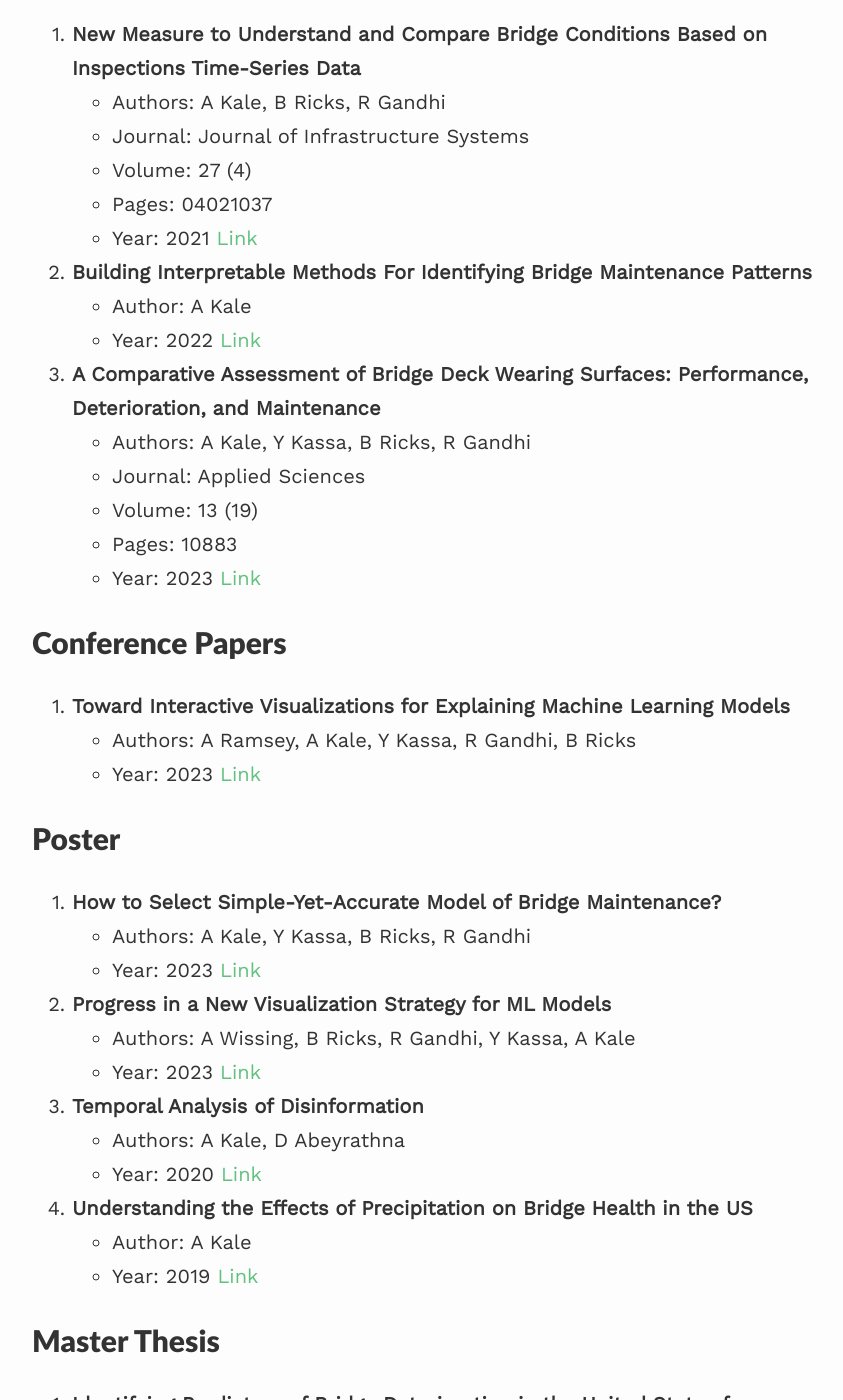
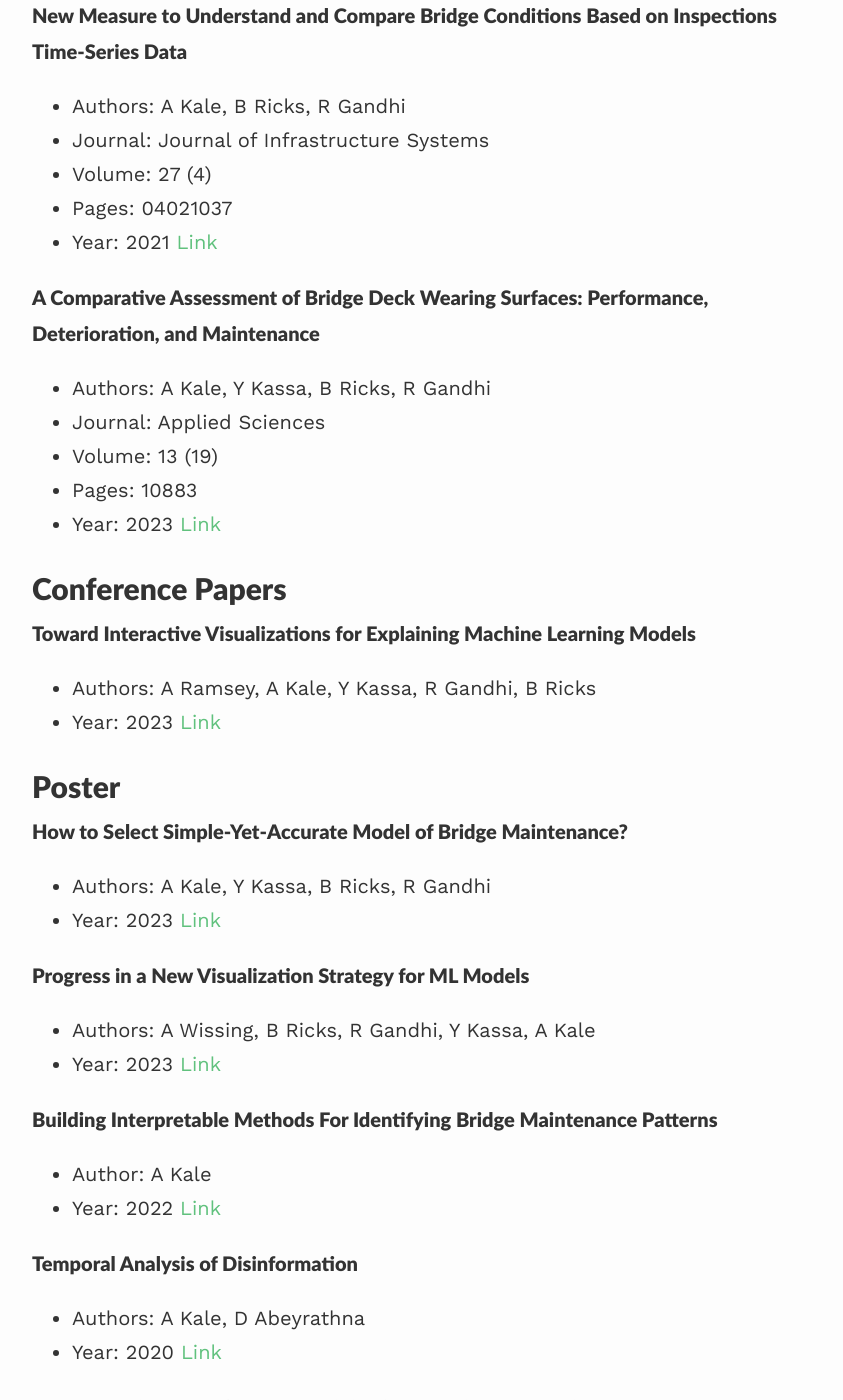
Before and after one commit to kaleoyster/ak-blog, a Jekyll site: the page built from publication.md, in a window 1280 px wide and 1400 px high, scrolled down 229 px. Shown: the whole window, without its empty margins (208-1051 px from the left). Built offline with Jekyll 4.4.1, drawn with Linux system fonts in a browser that asks for light colours; nearby versions of some CDN libraries; part of the change alters nothing that is shown.

```diff
--- a/publication.md
+++ b/publication.md
@@ -5,7 +5,7 @@ title: Publications
 ---
 
 ## Journal Papers
-1. **New Measure to Understand and Compare Bridge Conditions Based on Inspections Time-Series Data**
+#### **New Measure to Understand and Compare Bridge Conditions Based on Inspections Time-Series Data**
    - Authors: A Kale, B Ricks, R Gandhi
    - Journal: Journal of Infrastructure Systems
    - Volume: 27 (4)
@@ -13,12 +13,7 @@ title: Publications
    - Year: 2021
    [Link](https://ascelibrary.org/doi/full/10.1061/%28ASCE%29IS.1943-555X.0000633)
 
-2. **Building Interpretable Methods For Identifying Bridge Maintenance Patterns**
-   - Author: A Kale
-   - Year: 2022
-   [Link](https://digitalcommons.unomaha.edu/srcaf/2022/schedule/116/)
-
-3. **A Comparative Assessment of Bridge Deck Wearing Surfaces: Performance, Deterioration, and Maintenance**
+#### **A Comparative Assessment of Bridge Deck Wearing Surfaces: Performance, Deterioration, and Maintenance**
    - Authors: A Kale, Y Kassa, B Ricks, R Gandhi
    - Journal: Applied Sciences
    - Volume: 13 (19)
@@ -27,34 +22,39 @@ title: Publications
    [Link](https://www.mdpi.com/2076-3417/13/19/10883)
 
 ## Conference Papers
-4. **Toward Interactive Visualizations for Explaining Machine Learning Models**
+#### **Toward Interactive Visualizations for Explaining Machine Learning Models**
    - Authors: A Ramsey, A Kale, Y Kassa, R Gandhi, B Ricks
    - Year: 2023
    [Link](http://idl.iscram.org/files/ramsey/2023/2570_Ramsey_etal2023.pdf)
 
 ## Poster
-5. **How to Select Simple-Yet-Accurate Model of Bridge Maintenance?**
+#### **How to Select Simple-Yet-Accurate Model of Bridge Maintenance?**
    - Authors: A Kale, Y Kassa, B Ricks, R Gandhi
    - Year: 2023
    [Link](https://digitalcommons.unomaha.edu/cgi/viewcontent.cgi?article=1067&context=isqafacproc)
 
-6. **Progress in a New Visualization Strategy for ML Models**
+#### **Progress in a New Visualization Strategy for ML Models**
    - Authors: A Wissing, B Ricks, R Gandhi, Y Kassa, A Kale
    - Year: 2023
    [Link](https://digitalcommons.unomaha.edu/cgi/viewcontent.cgi?article=1066&context=isqafacproc)
 
-7. **Temporal Analysis of Disinformation**
+#### **Building Interpretable Methods For Identifying Bridge Maintenance Patterns**
+   - Author: A Kale
+   - Year: 2022
+   [Link](https://digitalcommons.unomaha.edu/srcaf/2022/schedule/116/)
+
+#### **Temporal Analysis of Disinformation**
    - Authors: A Kale, D Abeyrathna
    - Year: 2020
    [Link](https://digitalcommons.unomaha.edu/srcaf/2020/schedule/103/)
 
-8. **Understanding the Effects of Precipitation on Bridge Health in the US**
+#### **Understanding the Effects of Precipitation on Bridge Health in the US**
    - Author: A Kale
    - Year: 2019
    [Link](https://digitalcommons.unomaha.edu/srcaf/2019/Schedule/139/)
 
 ## Master Thesis
-9. **Identifying Predictors of Bridge Deterioration in the United States from a Data Science Perspective**
+#### **Identifying Predictors of Bridge Deterioration in the United States from a Data Science Perspective**
    - Author: A Kale
    - University: University of Nebraska at Omaha
    [Link](https://www.proquest.com/docview/2218468585?pq-origsite=gscholar&fromopenview=true)
```
